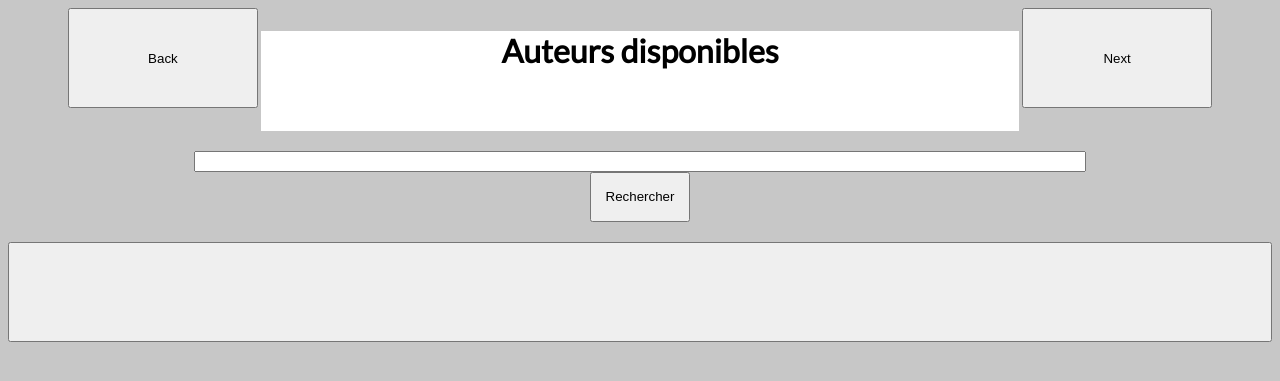
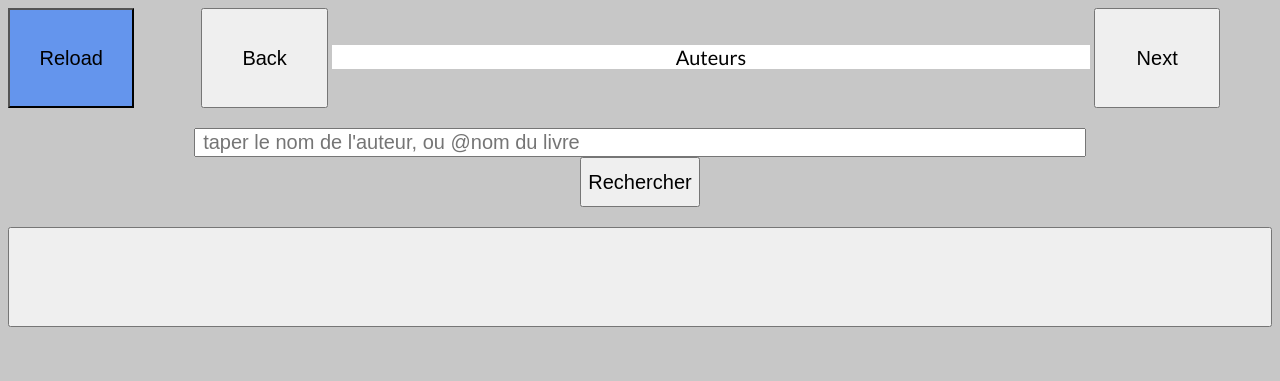
Before and after one commit to spineki/ECHOES, a Flask app: template app/templates/author.html in a window 1280 px wide. Shown: the top 381 px of the page. Run offline with Flask 2, Linux system fonts and the light colour scheme; the template is opened without the code that fills it: most values are stand-ins (such as "Sample title", 1, 10 or a date in 2020); parts of the project's set-up code (start-up, migrations or seed data) failed here and were passed over.

Commit message:
added search with database by book name

```diff
--- a/app/app.py
+++ b/app/app.py
@@ -1,5 +1,5 @@
 import os
-from flask import Flask, render_template, send_from_directory, request, url_for
+from flask import Flask, render_template, send_from_directory, request, url_for, redirect
 from flask.helpers import send_file
 from urllib.parse import unquote, quote
 import sqlite3
@@ -26,50 +26,128 @@
 def override_url_for():
     return dict(url_for=dated_url_for)
 
+
 def dated_url_for(endpoint, **values):
     if endpoint == 'static':
         filename = values.get('filename', None)
         if filename:
             file_path = os.path.join(app.root_path,
-                                 endpoint, filename)
+                                     endpoint, filename)
             values['q'] = int(os.stat(file_path).st_mtime)
     return url_for(endpoint, **values)
 
+
 def get_author_folders():
     return os.listdir(app.config['BOOK_LOCATION'])
+
+
+def fetch_books_by_name(name):
+
+    # SELECT title, author_sort FROM books
+    # SELECT sort from authors
+    # PRAGMA table_info(authors)
+
+    conn = sqlite3.connect(os.path.join(
+        app.config['BOOK_LOCATION'], "metadata.db"))
+
+    files = []
+
+    results = conn.execute(
+        """SELECT path from books where title LIKE "%{0}%"; """.format(name))
+    for row in results:
+        path = row[0]
+        path_data = path.split("/")
+        author_folder = path_data[0]
+        book_folder = path_data[1]
+
+        author_folder_dir = os.path.join(
+            app.config['BOOK_LOCATION'], author_folder)
+
+        book_dir = os.path.join(author_folder_dir, book_folder)
+        book_folder_content = os.listdir(book_dir)
+
+        for file in book_folder_content:
+            if len(file) > 4 and file[-5:] == ".epub":
+                files.append({"book_name": quote(file),
+                              "book_folder": quote(book_folder),
+                              "book_author": quote(author_folder)
+                              })
+
+    return files
+    # now we have the list of author name
+
 
 def get_author_names():
     return AUTHORS
 
 # HOME PAGE
+
+
 @app.route('/')
 def index():
     return render_template("home.html")
 
 # GETTING EVERY AUTHOR
-@app.route('/authors/')
-def authors():
-    #onlyfiles = [f for f in listdir(app.config['BOOK_LOCATION']) if isfile(join(app.config['BOOK_LOCATION'], f))]
+
+
+@app.route('/authors/page/<page>')
+def authors_pages(page):
+    page = int(page)
+
     author_names = get_author_names()
-    return render_template("author.html", authors=author_names, unquote=unquote)
+
+    filtered_author_names = author_names[page *
+                                         NUMBER_ITEM_PER_PAGE:(page+1) * NUMBER_ITEM_PER_PAGE]
+
+    max_page = len(author_names) // NUMBER_ITEM_PER_PAGE - 1
+
+    previous_page = max(page - 1, 0)
+    next_page = min(page + 1, max_page)
+
+    return render_template("author.html", authors=filtered_author_names, previous_page=previous_page, next_page=next_page, unquote=unquote)
+
 
 # GETTING AUTHOR FILTERED BY SEARCH
+
+@app.route('/reload/', methods=['POST'])
+def reload():
+    global AUTHORS
+    AUTHORS = get_author_folders()
+    return redirect('/authors/page/0', code=302)
+
+
 @app.route('/authors/search/', methods=['POST'])
 def search():
     data = request.form
-    search_keyword = data["search"].lower()
+    search_keyword = data["search"].lower().strip()
 
     author_names = get_author_names()
 
-    filtered_author_names = []
-    for author_name in author_names:
-        if search_keyword in author_name.lower():
-            filtered_author_names.append(author_name)
+    if len(search_keyword) == 0:
+        return render_template("author.html", authors=[], unquote=unquote)
 
-    return render_template("author.html", authors=filtered_author_names, unquote=unquote)
+    # we know that we have a non empty search word here
+    if search_keyword[0] == "@":
+        search_keyword_book = search_keyword[1:]
+        print("searching", search_keyword_book)
+
+        author_name = "Auteurs multiples?"
+
+        files = fetch_books_by_name(search_keyword_book)
+
+        return render_template("author_book.html", author=author_name,  books=files, unquote=unquote)
+
+    else:
+        filtered_author_names = []
+        for author_name in author_names:
+            if search_keyword in author_name.lower():
+                filtered_author_names.append(author_name)
+
+        return render_template("author.html", authors=filtered_author_names, unquote=unquote)
+
+# GETTING EVERY BOOK FROM ONE AUTHOR
 
 
-# GETTING EVERY BOOK FROM ONE AUTHOR
 @app.route('/authors/<author_name>/')
 def author(author_name):
     #onlyfiles = [f for f in listdir(app.config['BOOK_LOCATION']) if isfile(join(app.config['BOOK_LOCATION'], f))]
@@ -87,11 +165,15 @@
         for file in book_folder_content:
             if len(file) > 4 and file[-5:] == ".epub":
                 files.append({"book_name": quote(file),
-                              "book_folder": quote(book_folder)})
+                              "book_folder": quote(book_folder),
+                              "book_author": quote(author_name)
+                              })
 
     return render_template("author_book.html", author=author_name,  books=files, unquote=unquote)
 
 # GETTING A BOOK
+
+
 @app.route('/authors/<author_name>/<book_folder>/<book_name>')
 def book(author_name, book_folder, book_name):
     author_name = unquote(author_name)
@@ -106,8 +188,10 @@
 
 if __name__ == "__main__":
 
+    # fetch_books_by_name("an")
+
     # INIT CACE
     AUTHORS = get_author_folders()
-
+    #AUTHORS = [str(i) for i in range(30)]
 
     app.run(debug=True, host=app.config["IP_ADDRESS"])
--- a/app/config/config-example.cfg
+++ b/app/config/config-example.cfg
@@ -1,4 +1,4 @@
 DEBUG = True
 ENV="development"
 BOOK_LOCATION = "/where/your/books/are"
-IP_ADDRESS='0.0.0.0'
+IP_ADDRESS='127.0.0.1'
--- a/app/static/css/style.css
+++ b/app/static/css/style.css
@@ -10,13 +10,17 @@
 body {
     background-color: #c7c7c7;
     font-family: Lato;
+    font-size: 20px;
+}
+
+button,  input{
+    font-size: 20px;
 }
 
 .outer
 {
     width:100%;
     margin:0px;
-    text-align: center;
 }
 .inner
 {
@@ -24,7 +28,7 @@
 }
 
 div.inner{
-    width:15%;
+    width:10%;
 }
 
  div.inner > button{
@@ -33,12 +37,10 @@
  }
 
 
-h1 {
+span {
     width: 60%;
     margin: 0px;
-    height: 100px;
     background-color: #fff;
-    text-align: center;
 
 }
 
@@ -56,7 +58,6 @@
 }
 
 .submit{
-    width:100px;
     height:50px;
 }
 
--- a/app/templates/author.html
+++ b/app/templates/author.html
@@ -2,7 +2,7 @@
 <html>
 
 <head>
-    <title>Hello</title>
+    <title>Authors</title>
     <meta charset="utf-8">
     <link rel="stylesheet" type="text/css" href="{{ url_for('static', filename='css/style.css') }}">
 </head>
@@ -10,14 +10,22 @@
 <body>
 
     <div class="outer">
-        <div class="inner"><button onclick="location.href='/authors/range/';">Back</button>
+        <div class="inner">
+            <form method="POST" action="/reload/">
+                <input style="background-color: cornflowerblue; width:100%; height:100px;" type="submit" value="Reload">
+            </form>
         </div>
-        <h1 class="inner"> Auteurs disponibles</h1>
-        <div class="inner"><button onclick="location.href='/authors/range/';">Next</button></div>
+        <div class="inner" style='margin-left: 5%;'><button
+                onclick="location.href='/authors/page/{{previous_page}}';">Back</button>
+        </div>
+        <span class="inner" style="text-align: center;"> Auteurs</span>
+        <div class="inner"><button onclick="location.href='/authors/page/{{next_page}}';">Next</button>
+        </div>
     </div>
 
     <form class="search-bar-container" method="POST" action="/authors/search/">
-        <input class="search-bar" type="text" name="search" id="search">
+        <input class="search-bar" type="text" name="search" id="search"
+            placeholder=" taper le nom de l'auteur, ou @nom du livre">
         <input class="submit" type="submit" value="Rechercher">
     </form>
 
--- a/app/templates/author_book.html
+++ b/app/templates/author_book.html
@@ -11,7 +11,8 @@
     <h1> Livres de {{author}}</h1>
     {% for book in books%}
     <div class="author-container">
-        <button onclick="location.href='/authors/{{author}}/{{book['book_folder']}}/{{book['book_name']}}';">
+        <button
+            onclick="location.href='/authors/{{book['book_author']}}/{{book['book_folder']}}/{{book['book_name']}}';">
             {{ unquote(book['book_name']) }}</button>
     </div>
     {% endfor %}
--- a/app/templates/home.html
+++ b/app/templates/home.html
@@ -11,8 +11,8 @@
     <h1> En cours de construction</h1>
 
     <div class="author-container">
-        <button onclick="location.href='/authors/';">Auteurs</button>
-        <button onclick="location.href='/authors/';">Une barre de recherche arrive bientôt</button>
+        <button onclick="location.href='/authors/page/0';">Auteurs</button>
+        <button onclick="location.href='/authors/page/0';">Une barre de recherche arrive bientôt</button>
     </div>
 </body>
 
```
